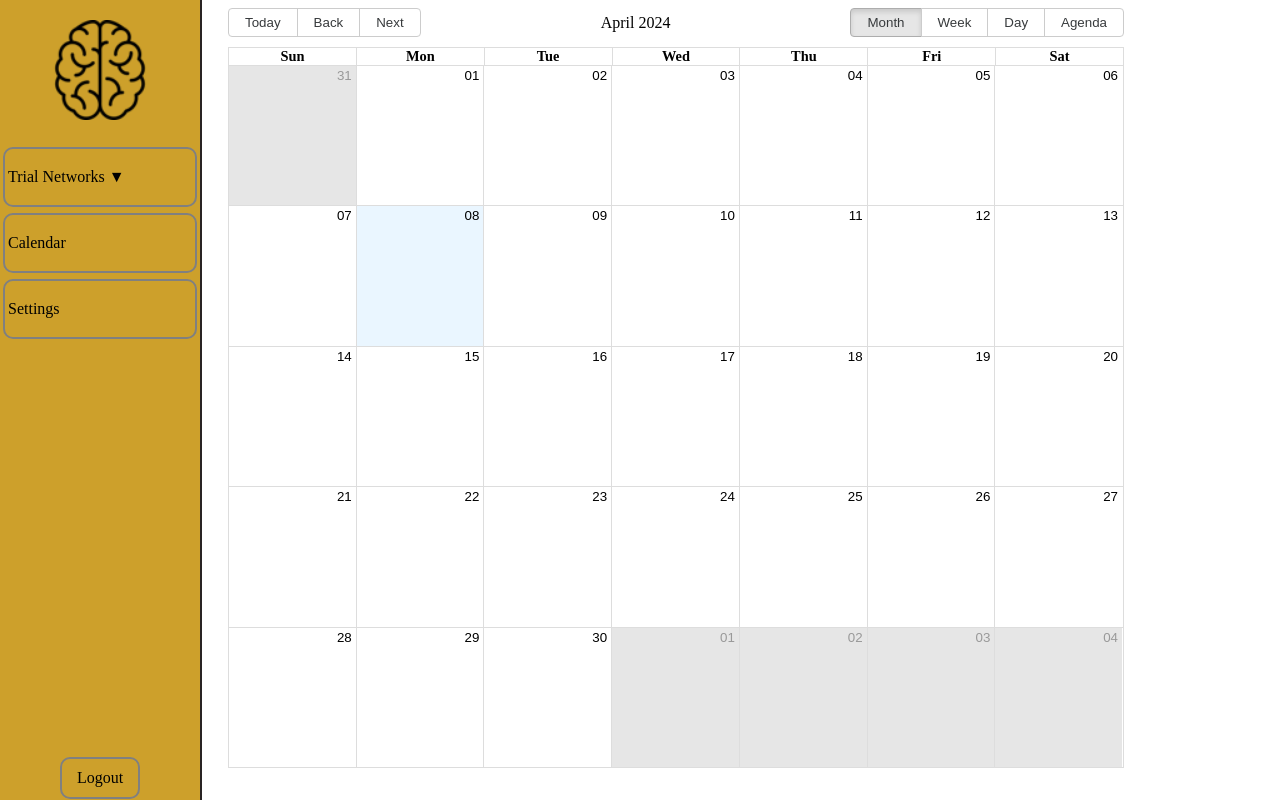
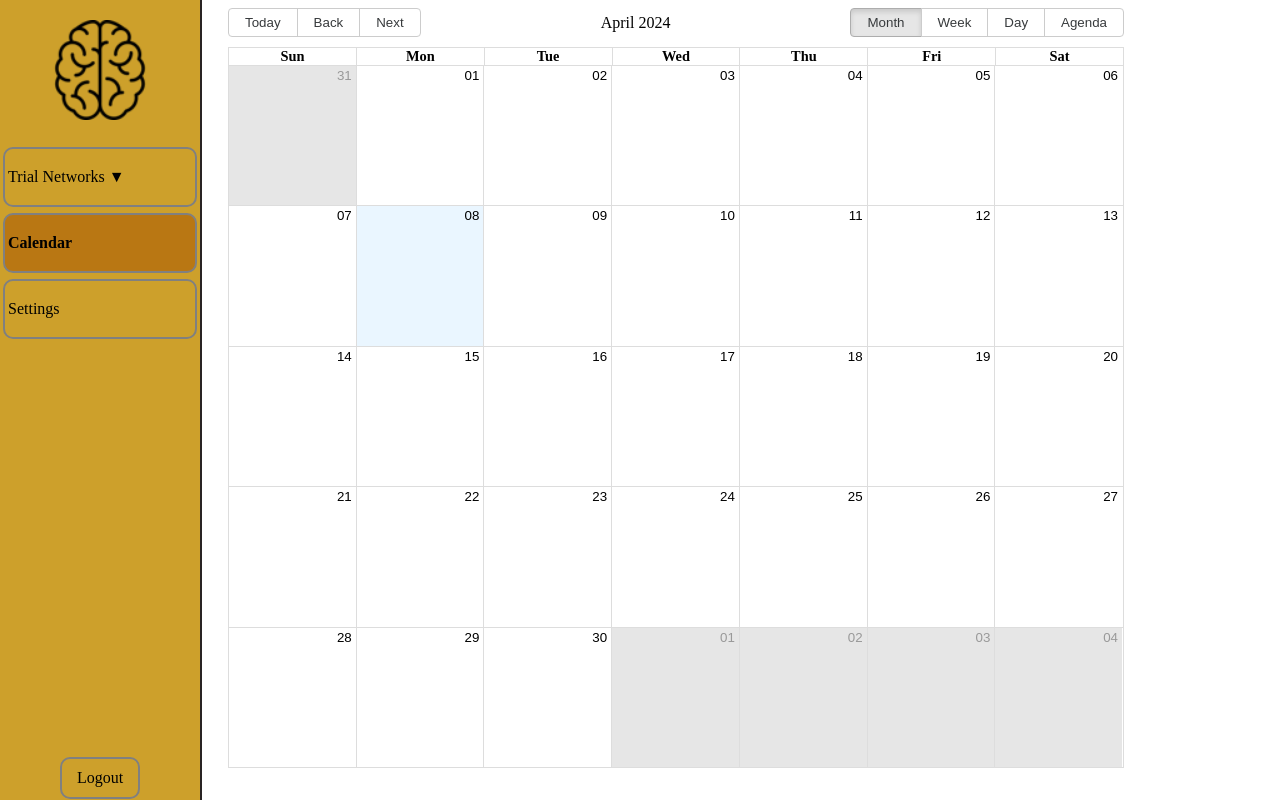
Before and after one commit to 6G-SANDBOX/TNLCM_FRONTEND, a Next.js app: page /tnlcm/dashboard/calendar in a window 1280 px wide. Built offline with nearby package versions, Linux system fonts and the light colour scheme; sample sign-in values are in the browser's storage.

Commit message:
Fix active menu and update status to information

```diff
--- a/src/components/elements/CustomNavLink.js
+++ b/src/components/elements/CustomNavLink.js
@@ -1,6 +1,6 @@
 "use client"
 
-import { useState } from "react";
+import { useState, useEffect } from "react";
 import Link from "next/link";
 import Image from "next/image";
 import { usePathname } from "next/navigation";
@@ -19,13 +19,27 @@ export default function CustomNavLink() {
             name: "Trial Networks", subMenu: [
                 { name: "Templates", href: "/tnlcm/dashboard/trial_networks/templates" },
                 { name: "Create", href: "/tnlcm/dashboard/trial_networks/create" },
-                { name: "Status", href: "/tnlcm/dashboard/trial_networks/status" },
+                { name: "Information", href: "/tnlcm/dashboard/trial_networks/information" },
                 { name: "Report", href: "/tnlcm/dashboard/trial_networks/report" }
             ]
         },
         { name: "Calendar", href: "/tnlcm/dashboard/calendar" },
         { name: "Settings", href: "/tnlcm/dashboard/settings" }
     ];
+
+    useEffect(() => {
+        const isSubLink = navLinks.some((link) => link.subMenu && link.subMenu.some((subLink) => subLink.href === pathname));
+        if (isSubLink) {
+            setActiveSubMenu(true);
+            setActiveMenu(false);
+        } else {
+            const isMainLink = navLinks.some((link) => link.href === pathname);
+            if (isMainLink) {
+                setActiveMenu(true);
+                setActiveSubMenu(false);
+            }
+        }
+    }, []);
 
     const handleActiveSubMenu = () => {
         if (activeSubMenu) {
```
